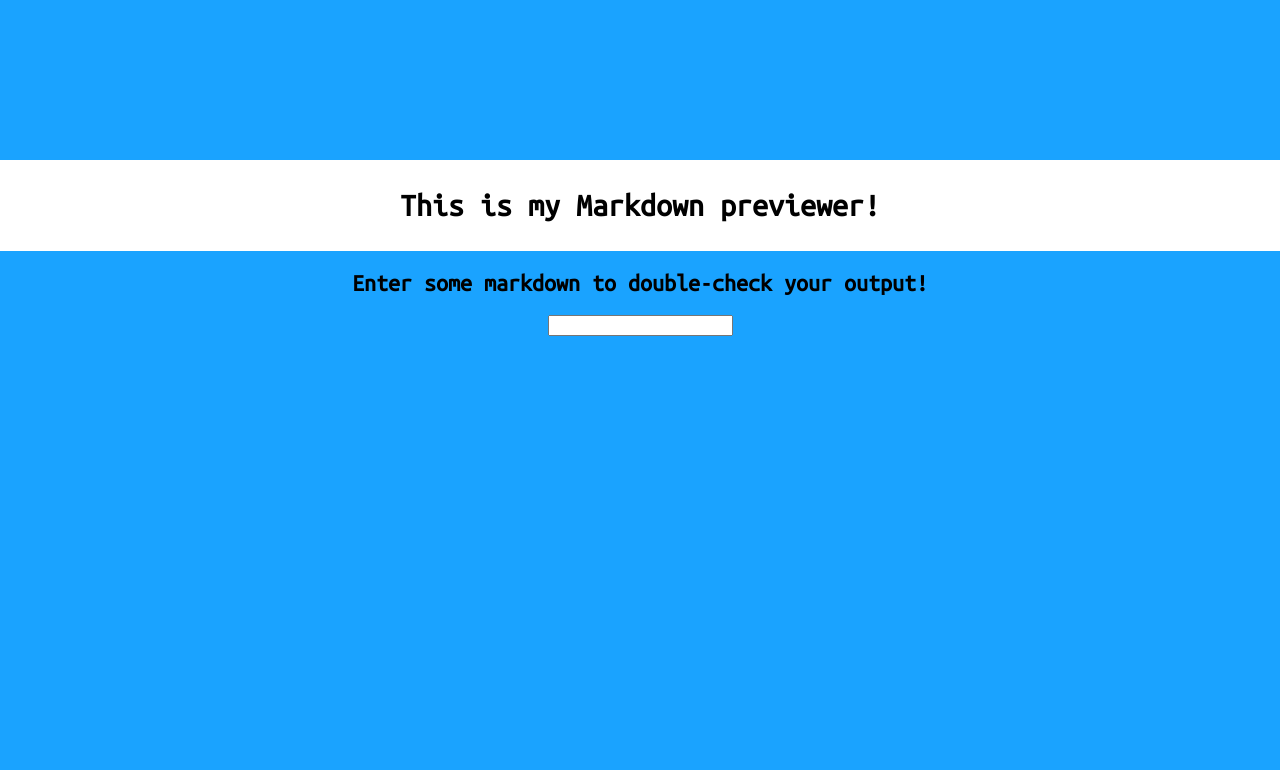
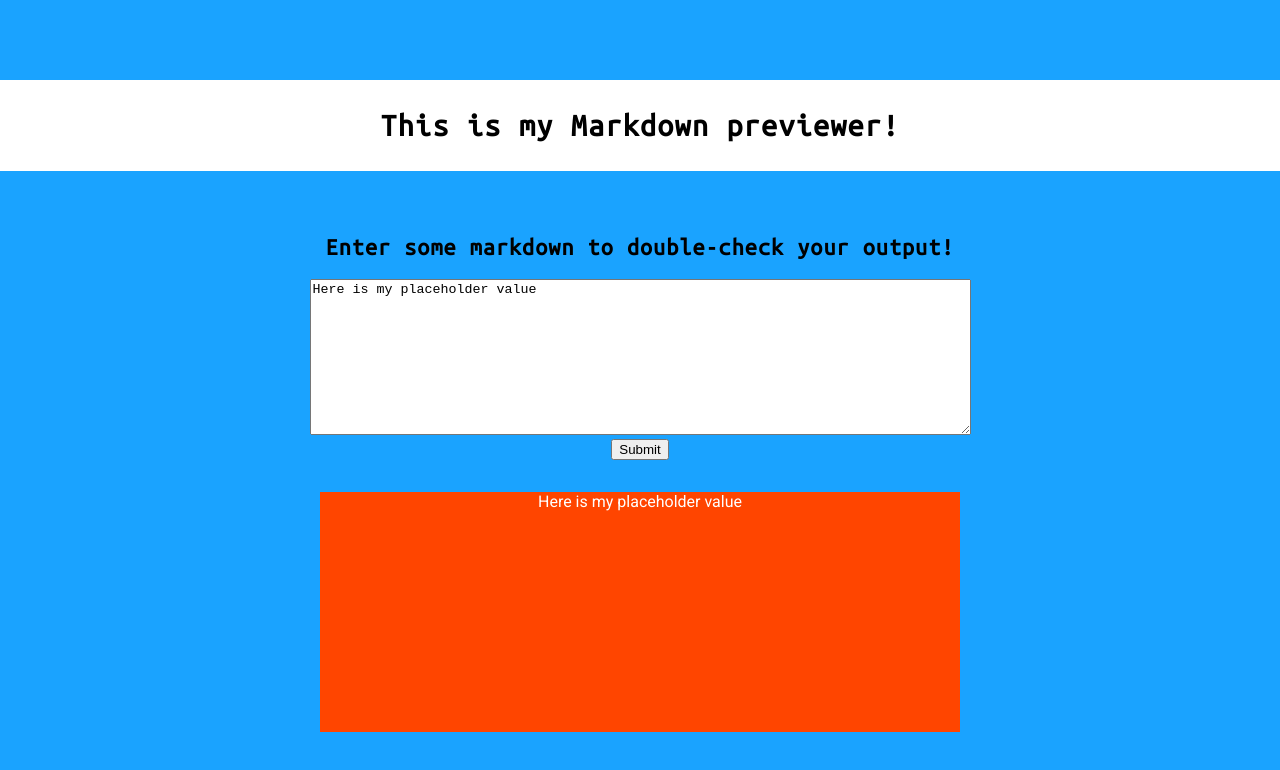
Before and after one commit to dylanesque/ReactMarkdown, a React (Create React App) app: page / in a window 1280 px wide. Shown: the top 770 px of the page. Built offline with nearby package versions, Linux system fonts and the light colour scheme.

Commit message:
Refactored component and implemented data binding

```diff
--- a/src/App.css
+++ b/src/App.css
@@ -11,10 +11,27 @@ html, body {
 h1, h2 {
   font-family: 'Ubuntu Mono', monospace;
   color: #000;
+  letter-spacing: 1.3px;
+}
+
+h2 {
+  letter-spacing: 1.1px;
+}
+
+texarea {
+  margin-bottom: 2rem;
 }
 
 .heading {
   background-color: #fff;
-  margin-top: 10rem;
+  margin-top: 5rem;
+  margin-bottom: 4rem;
   padding: .5rem;
 }
+
+#preview {
+  background-color: orangered;
+  width: 40rem;
+  height: 15rem;
+  margin: 2rem auto 0 auto;
+}
--- a/src/App.js
+++ b/src/App.js
@@ -1,15 +1,53 @@
 import React, { Component } from 'react';
 
-import TextInput from './TextInput';
-import Header from './Header';
 import './App.css';
 
 class App extends Component {
+  constructor(props) {
+    super(props);
+
+    this.state = {
+      value: 'Here is my placeholder value'
+    }
+
+    this.handleChange = this.handleChange.bind(this);
+    this.handleSubmit = this.handleSubmit.bind(this);
+  }
+
+  handleChange(event) {
+    this.setState({value: event.target.value});
+  }
+
+  handleSubmit(event) {
+    alert('Text was submitted to be previewed ' + this.state.value);
+    event.preventDefault();
+  }
+
   render() {
     return (
       <div className="App">
-        <Header />
-        <TextInput />
+
+        <div className="heading">
+          <h1>This is my Markdown previewer!</h1>
+        </div>
+
+        <div>
+      <h2>Enter some markdown to double-check your output!</h2>
+
+      <form onSubmit={ this.handleSubmit }>
+      <textarea
+        value={this.state.value}
+        onChange={this.handleChange}
+        id="editor"
+        rows="10"
+        cols="80" />
+        <br/>
+        <input type="submit" value="Submit" />
+        </form>
+      </div>
+
+      <div id="preview">{ this.state.value }</div>
+
       </div>
     );
   }
--- a/src/Header.js
+++ /dev/null
@@ -1,11 +0,0 @@
-import React from 'react';
-
-const Header = () => {
-  return (
-  <div className="heading">
-    <h1>This is my Markdown previewer!</h1>
-  </div>
-  );
-};
-
-export default Header;
--- a/src/TextInput.js
+++ /dev/null
@@ -1,22 +0,0 @@
-import React from 'react';
-
-class TextInput extends React.Component {
-  constructor(props) {
-    super(props);
-
-    this.state = {
-
-    }
-  }
-
-  render() {
-    return (
-      <div>
-      <h2>Enter some markdown to double-check your output!</h2>
-      <input type="textarea" id="editor"></input>
-      </div>
-    );
-  }
-};
-
-export default TextInput;
```
Also changed, not shown: src/Preview.js (deleted).
